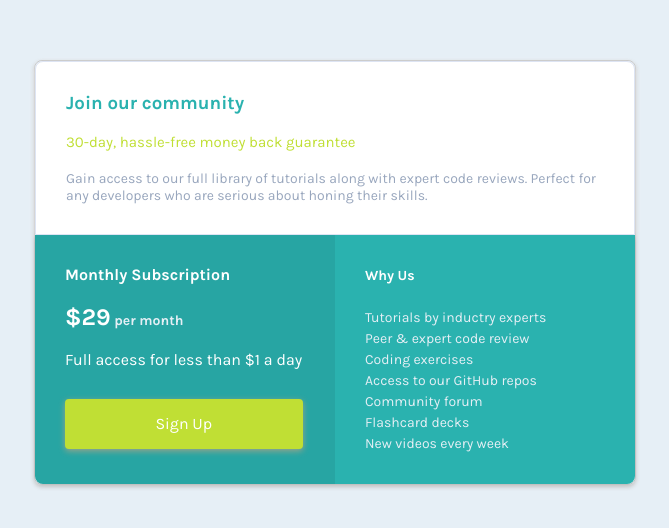
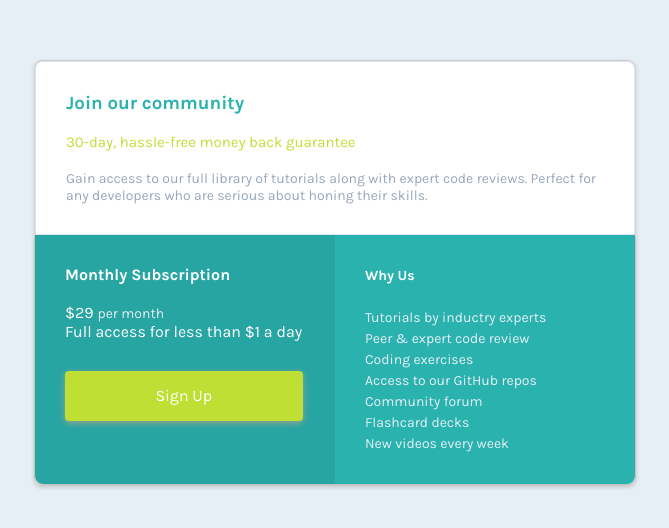
Before and after one commit to whitesoftx/single-price-grid-component, a plain HTML site: page index.html in a window 1280 px wide. Shown: the part 128-656 px from the top of the page, without its empty margins (305-974 px from the left). Drawn offline with Linux system fonts and the light colour scheme.

Commit message:
Update index.html

```diff
--- a/index.html
+++ b/index.html
@@ -39,7 +39,8 @@
           <div class="container left-container">
             <h4>Monthly Subscription</h4>
             <br />
-            <h1>&dollar;29<span class="month-text"> per month</span></h1>
+            <span class="dollar-sign">&dollar;29 </span
+            ><span class="month-text"> per month</span>
             <br />
             <span>Full access for less than $1 a day</span><br />
 
```
